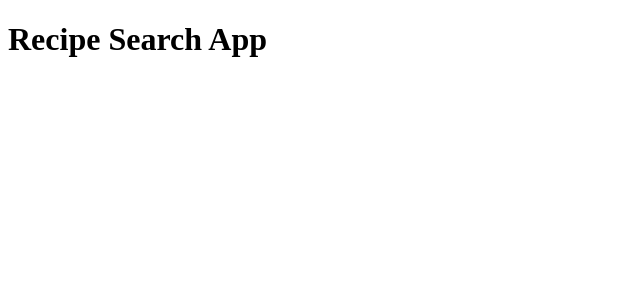
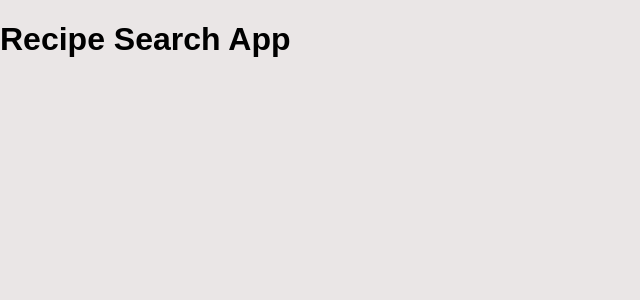
Before and after one commit to eaufizz/recipe-search-app, a React (Vite) app in the folder frontend/: page / in a window 1280 px wide. Shown: the top 300 px of the page, without its empty margins (0-640 px from the left). Built offline with nearby package versions, Linux system fonts and the light colour scheme.

Commit message:
add GlobalStyle and Theme

```diff
--- a/frontend/src/main.tsx
+++ b/frontend/src/main.tsx
@@ -1,9 +1,11 @@
 import { StrictMode } from 'react'
 import { createRoot } from 'react-dom/client'
 import App from './App.tsx'
+import GlobalStyle from './styles/GlobalStyle.tsx'
 
 createRoot(document.getElementById('root')!).render(
   <StrictMode>
+    <GlobalStyle />
     <App />
   </StrictMode>,
 )
--- /dev/null
+++ b/frontend/src/styles/GlobalStyle.tsx
@@ -0,0 +1,13 @@
+import { createGlobalStyle } from 'styled-components';
+import { theme } from './theme.tsx';
+
+const GlobalStyle = createGlobalStyle`
+  body {
+    margin: 0;
+    padding: 0;
+    font-family: 'Arial', sans-serif;
+    background-color: ${theme.colors.background};
+  }
+`;
+
+export default GlobalStyle;
--- /dev/null
+++ b/frontend/src/styles/theme.tsx
@@ -0,0 +1,8 @@
+export const theme = {
+  colors: {
+    primary: '#3498db',
+    secondary: '#2ecc71',
+    background: '#eae6e6',
+    text: '#333',
+  },
+};
```
